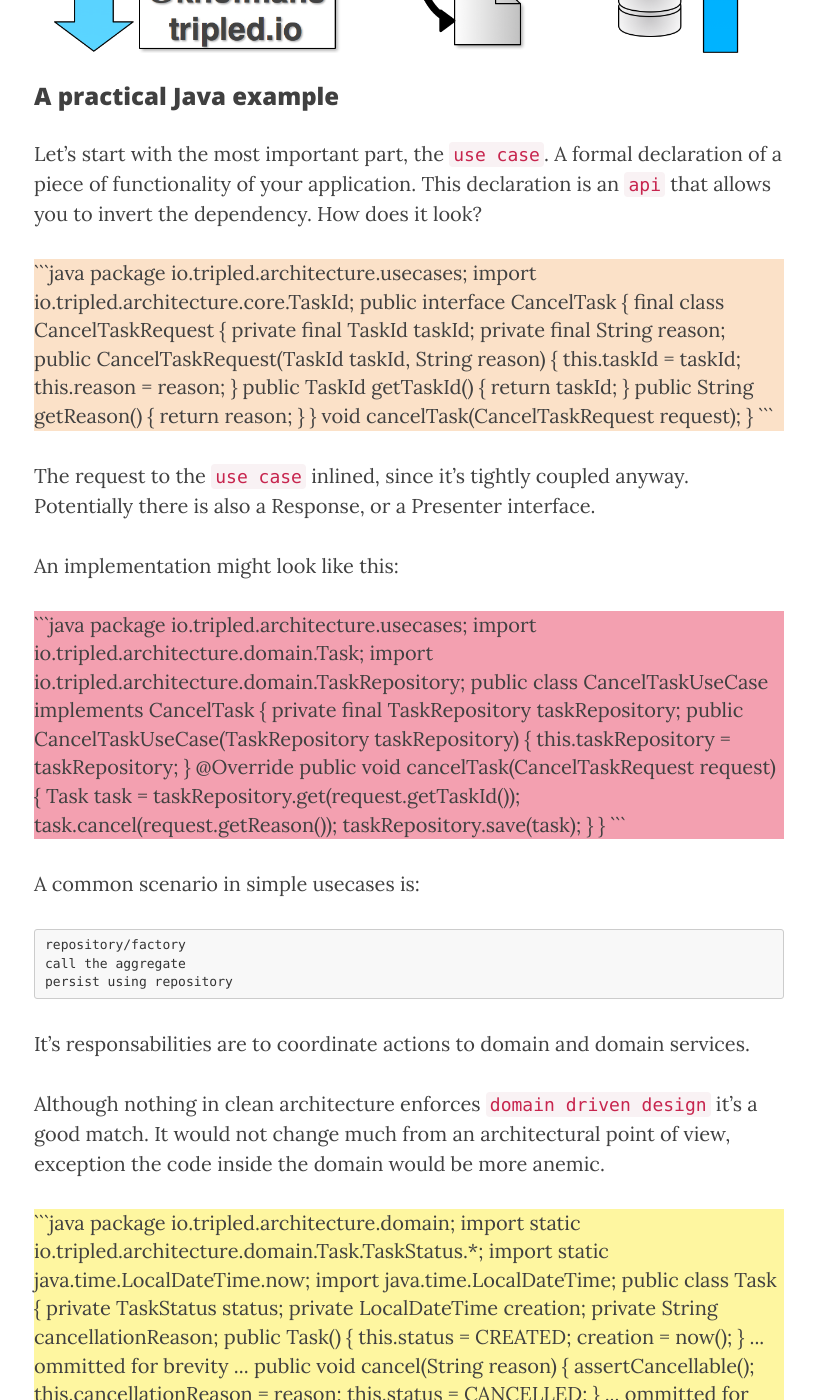
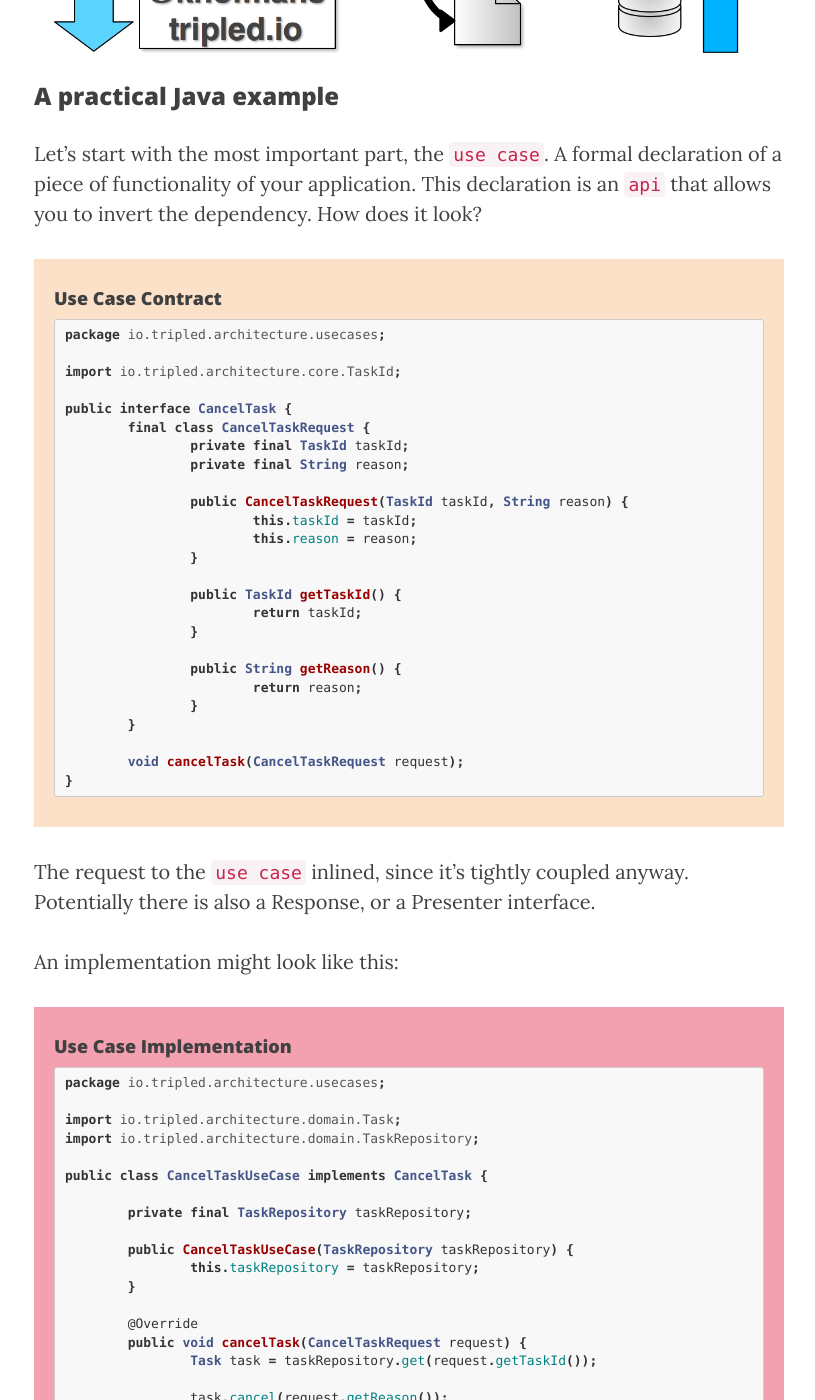
Before and after one commit to tripledio/tripledio.github.io, a Jekyll site: the page built from _posts/2017-08-27-Clean-Architecture.md, in a window 1280 px wide and 1400 px high, scrolled down 4170 px. Shown: the whole window, without its empty margins (231-1046 px from the left). Built offline with Jekyll 4.4.1, drawn with Linux system fonts in a browser that asks for light colours; nearby versions of some CDN libraries; comment, search, counter and statistics services are not loaded; some of the changed text lies outside the part shown.

Commit message:
fix layouting, color match code samples to architectural layer

````diff
--- a/_posts/2017-08-27-Clean-Architecture.md
+++ b/_posts/2017-08-27-Clean-Architecture.md
@@ -39,7 +39,8 @@ Although Uncle Bob provides 2 drawings, his "circles in circles" is a bit confus
 
 Let's start with the most important part, the `use case`. A formal declaration of a piece of functionality of your application. This declaration is an `api` that allows you to invert the dependency. How does it look?
 
- <div style="background-color:rgba(250, 218, 187, 0.8);">
+<div style="background-color:rgba(250, 218, 187, 0.8); padding: 20px;" markdown="1">
+#### Use Case Contract
 ```java
 package io.tripled.architecture.usecases;
 
@@ -72,7 +73,8 @@ public interface CancelTask {
 The request to the `use case` inlined, since it's tightly coupled anyway. Potentially there is also a Response, or a Presenter interface.
 
 An implementation might look like this:
- <div style="background-color:rgba(241, 137, 157, 0.8);">
+<div style="background-color:rgba(241, 137, 157, 0.8); padding: 20px;" markdown="1">
+#### Use Case Implementation
 ```java
 package io.tripled.architecture.usecases;
 
@@ -110,7 +112,8 @@ It's responsabilities are to coordinate actions to domain and domain services.
 
 Although nothing in clean architecture enforces `domain driven design` it's a good match. It would not change much from an architectural point of view, exception the code inside the domain would be more anemic.
 
- <div style="background-color:rgba(254, 244, 137, 0.8);">
+<div style="background-color:rgba(254, 244, 137, 0.8); padding: 20px;" markdown="1">
+#### Domain Aggregate
 ```java
 package io.tripled.architecture.domain;
 
@@ -129,7 +132,7 @@ public class Task {
 		creation = now();
 	}
 
-   ... ommitted for brevity ...
+//   ... ommitted for brevity ...
 
 	public void cancel(String reason) {
 		assertCancellable();
@@ -137,7 +140,7 @@ public class Task {
 		this.status = CANCELLED;
 	}
 
-   ... ommitted for brevity ...
+//   ... ommitted for brevity ...
 
 	private void assertCancellable() {
 		if (status == COMPLETED){
@@ -162,7 +165,8 @@ If we're talking types, we're talking vocabulary, like (joda)Money, they are use
 ##### The road
 So the usecases need to get called. This is the road that needs to be travelled, this is we're we get to see frameworks. JMS, Soap, Rest, etc. Whatever protocol, framework, you use, it should ultimatly allow you to call a usecase.
 
- <div style="background-color:rgba(219, 253, 219, 0.8);">
+ <div style="background-color:rgba(219, 253, 219, 0.8); padding: 20px;" markdown="1">
+#### Rest Controller
 ```java
 package io.tripled.architecture.infra.rest;
 
````
